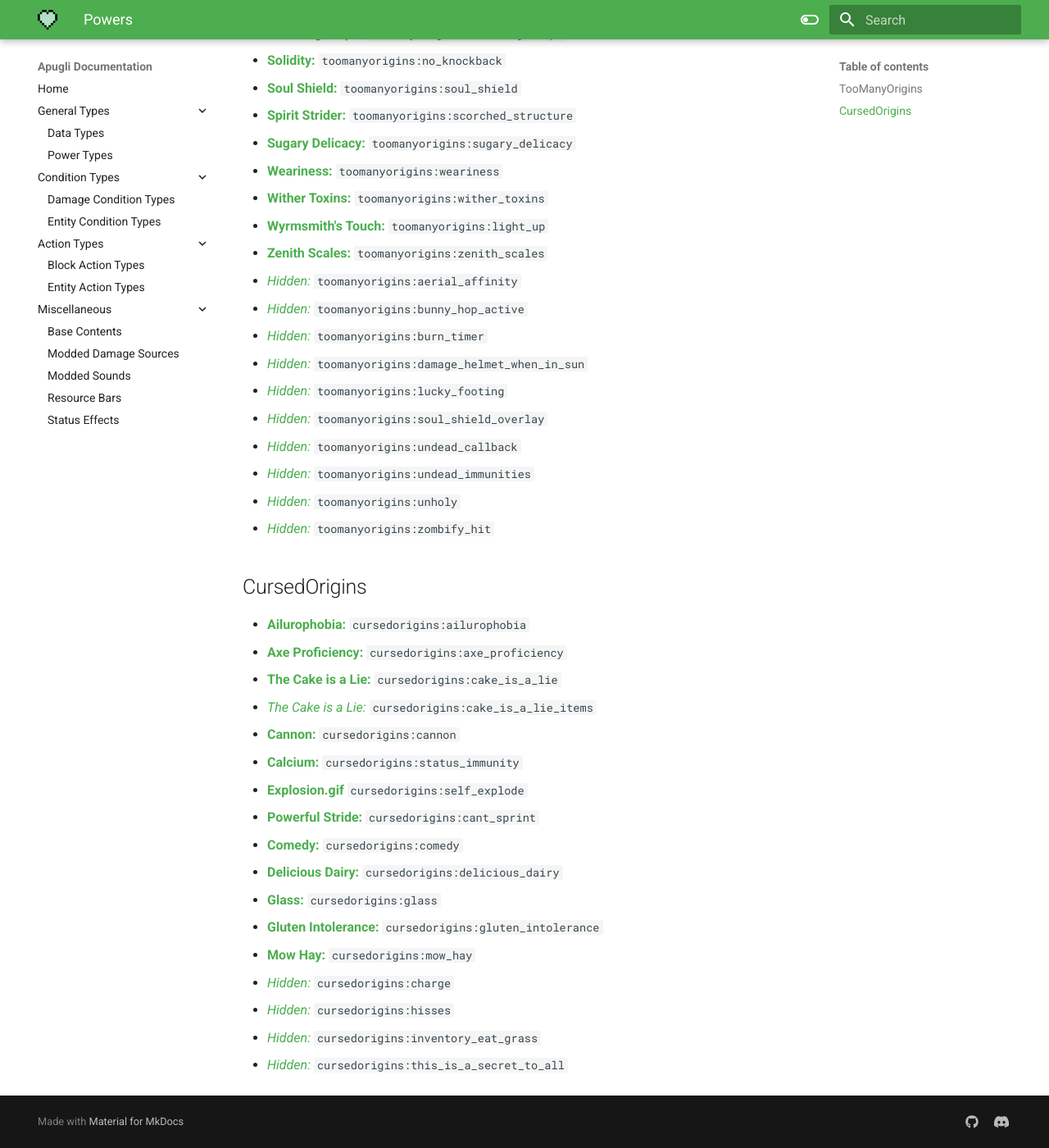
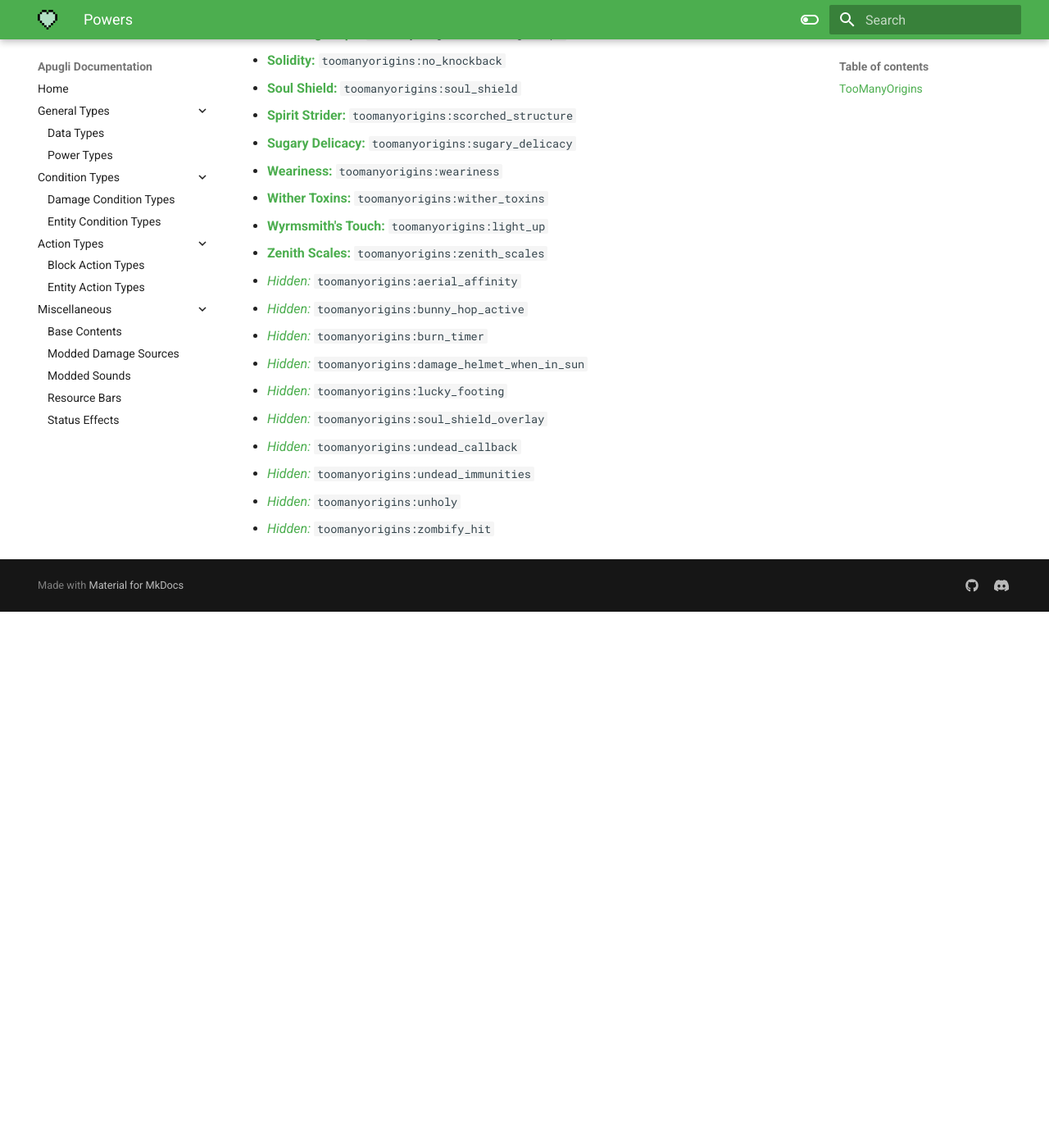
Before and after one commit to MerchantPug/apugli-docs, an MkDocs documentation site: the page built from docs/misc/base_contents/powers.md, in a window 1280 px wide and 1400 px high, scrolled down 942 px. Shown: the whole window at 82% size. Built offline with MkDocs 1.6.1 and Material for MkDocs 9.7.7, drawn with Linux system fonts in a browser that asks for light colours; after the commit the page ends 1688 px from its top, so only the background shows below that.

Commit message:
Remove mentions of CursedOrigins in powers.md

```diff
--- a/docs/misc/base_contents/powers.md
+++ b/docs/misc/base_contents/powers.md
@@ -46,22 +46,3 @@ date: 2021-06-21
 * [*Hidden:*](https://github.com/MerchantPug/toomanyorigins/blob/master/src/main/resources/data/toomanyorigins/powers/undead_immunities.json) `toomanyorigins:undead_immunities`
 * [*Hidden:*](https://github.com/MerchantPug/toomanyorigins/blob/master/src/main/resources/data/toomanyorigins/powers/unholy.json) `toomanyorigins:unholy`
 * [*Hidden:*](https://github.com/MerchantPug/toomanyorigins/blob/master/src/main/resources/data/toomanyorigins/powers/zombify_hit.json) `toomanyorigins:zombify_hit`
-
-## CursedOrigins
-* [**Ailurophobia:**](https://github.com/MerchantPug/cursedorigins/blob/1.18/src/main/resources/data/cursedorigins/powers/ailurophobia.json) `cursedorigins:ailurophobia`
-* [**Axe Proficiency:**](https://github.com/MerchantPug/cursedorigins/blob/1.18/src/main/resources/data/cursedorigins/powers/axe_proficiency.json) `cursedorigins:axe_proficiency`
-* [**The Cake is a Lie:**](https://github.com/MerchantPug/cursedorigins/blob/1.18/src/main/resources/data/cursedorigins/powers/cake_is_a_lie.json) `cursedorigins:cake_is_a_lie`
-* [*The Cake is a Lie:*](https://github.com/MerchantPug/cursedorigins/blob/1.18/src/main/resources/data/cursedorigins/powers/cake_is_a_lie_items.json) `cursedorigins:cake_is_a_lie_items`
-* [**Cannon:**](https://github.com/MerchantPug/cursedorigins/blob/1.18/src/main/resources/data/cursedorigins/powers/cannon.json) `cursedorigins:cannon`
-* [**Calcium:**](https://github.com/MerchantPug/cursedorigins/blob/1.18/src/main/resources/data/cursedorigins/powers/status_immunity.json) `cursedorigins:status_immunity`
-* [**Explosion.gif**](https://github.com/MerchantPug/cursedorigins/blob/1.18/src/main/resources/data/cursedorigins/powers/self_explode.json) `cursedorigins:self_explode`
-* [**Powerful Stride:**](https://github.com/MerchantPug/cursedorigins/blob/1.18/src/main/resources/data/cursedorigins/powers/cant_sprint.json) `cursedorigins:cant_sprint`
-* [**Comedy:**](https://github.com/MerchantPug/cursedorigins/blob/1.18/src/main/resources/data/cursedorigins/powers/comedy.json) `cursedorigins:comedy`
-* [**Delicious Dairy:**](https://github.com/MerchantPug/cursedorigins/blob/1.18/src/main/resources/data/cursedorigins/powers/delicious_dairy.json) `cursedorigins:delicious_dairy`
-* [**Glass:**](https://github.com/MerchantPug/cursedorigins/blob/1.18/src/main/resources/data/cursedorigins/powers/glass.json) `cursedorigins:glass`
-* [**Gluten Intolerance:**](https://github.com/MerchantPug/cursedorigins/blob/1.18/src/main/resources/data/cursedorigins/powers/gluten_intolerance.json) `cursedorigins:gluten_intolerance`
-* [**Mow Hay:**](https://github.com/MerchantPug/cursedorigins/blob/1.18/src/main/resources/data/cursedorigins/powers/mow_hay.json) `cursedorigins:mow_hay`
-* [*Hidden:*](https://github.com/MerchantPug/cursedorigins/blob/1.18/src/main/resources/data/cursedorigins/powers/charge.json) `cursedorigins:charge`
-* [*Hidden:*](https://github.com/MerchantPug/cursedorigins/blob/1.18/src/main/resources/data/cursedorigins/powers/hisses.json) `cursedorigins:hisses`
-* [*Hidden:*](https://github.com/MerchantPug/cursedorigins/blob/1.18/src/main/resources/data/cursedorigins/powers/inventory_eat_grass.json) `cursedorigins:inventory_eat_grass`
-* [*Hidden:*](https://github.com/MerchantPug/cursedorigins/blob/1.18/src/main/resources/data/cursedorigins/powers/this_is_a_secret_to_all.json) `cursedorigins:this_is_a_secret_to_all`
```
